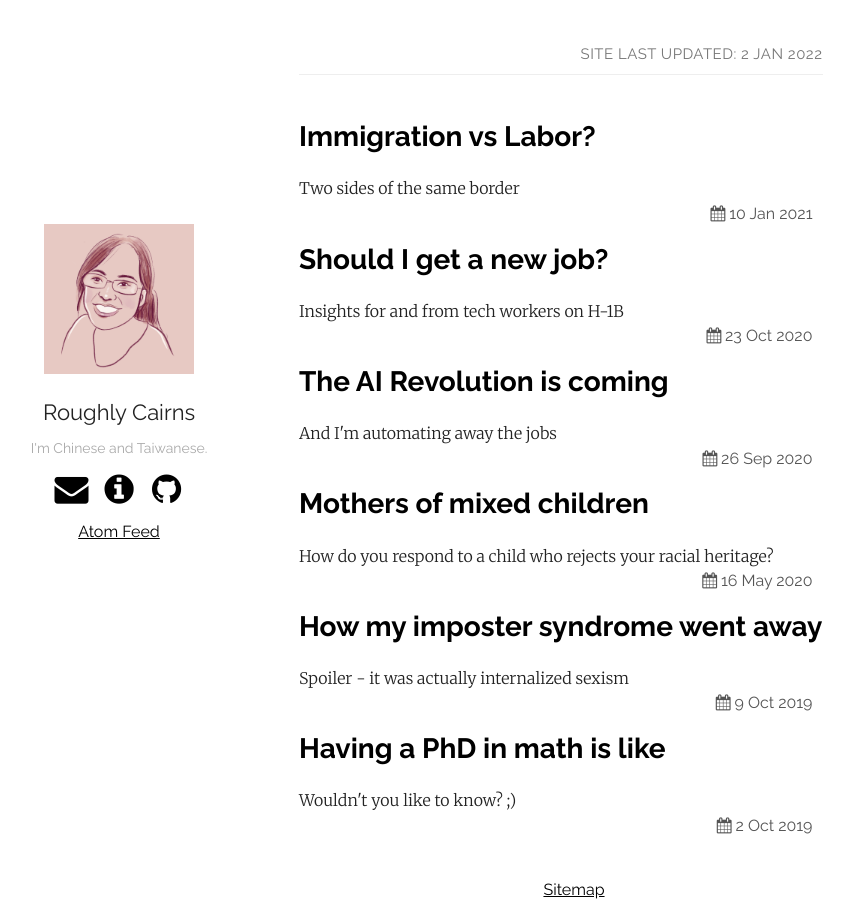
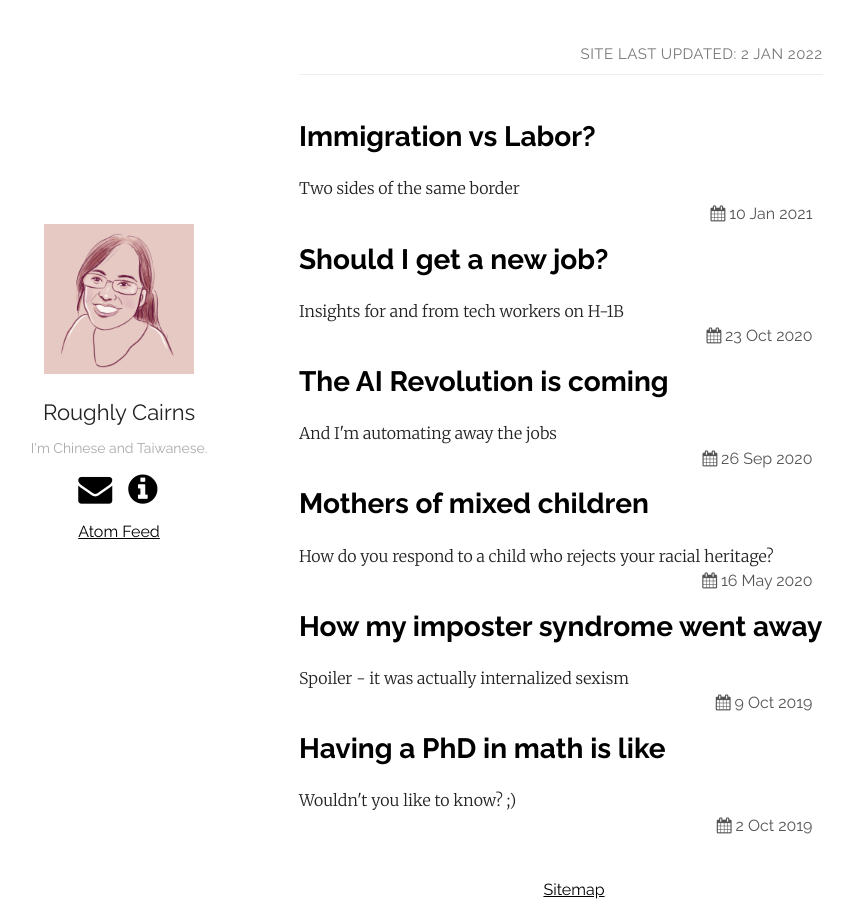
Before and after one commit to r-wei/curated-self, a Jekyll site: the page built from index.md, in a window 1280 px wide. Shown: the whole page, without its empty margins (66-919 px from the left). Built offline with Jekyll 4.4.1, drawn with Linux system fonts in a browser that asks for light colours.

Commit message:
style: remove github icon

```diff
--- a/_layouts/default.html
+++ b/_layouts/default.html
@@ -21,7 +21,6 @@
 			<ul class="social">
 				<a href="mailto:{{ site.email }}" title="Write me"><li><i class="icon-mail-alt" alt="Write me"></i></li></a>
 				<a href="{{ "/about/" | relative_url }}" title="About"><li><i class="icon-info-circled" alt="About"></i></li></a>
-				<a href="https://github.com/rebecca-burwei/rebecca-burwei.github.io" title="How to build a blog like this"><li><i class="icon-github-circled" alt="How to build a blog like this"></i></li></a>
 			</ul>
 			<a href="{{ "/feed.atom" | relative_url }}">Atom Feed</a>
 		</section>
```
